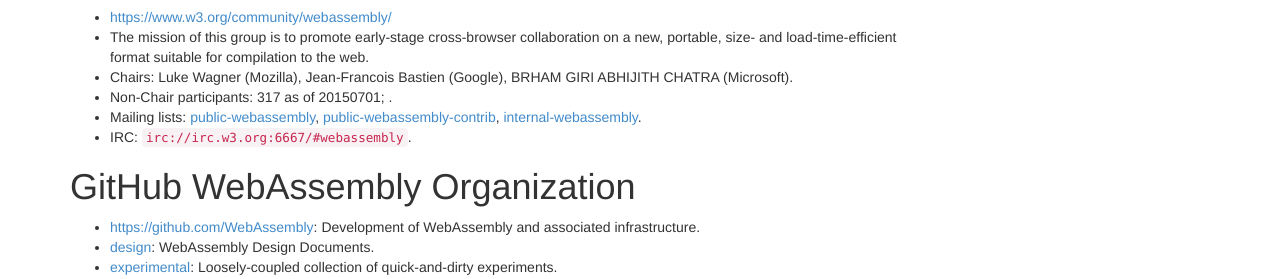
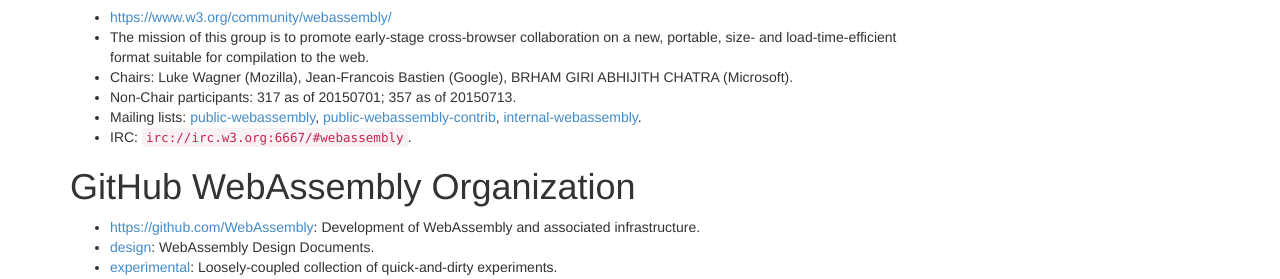
Before and after one commit to shuixin222/zqzhang.github.io, a Jekyll site: the page built from _posts/2015-07-16-web-assembly.md, in a window 1280 px wide. Shown: the part 482-761 px from the top of the page. Built offline with Jekyll 4.4.1, drawn with Linux system fonts in a browser that asks for light colours.

Commit message:
Add number of participants of web assembly community group

```diff
--- a/_posts/2015-07-16-web-assembly.md
+++ b/_posts/2015-07-16-web-assembly.md
@@ -16,7 +16,7 @@
 * [https://www.w3.org/community/webassembly/](https://www.w3.org/community/webassembly/)
 * The mission of this group is to promote early-stage cross-browser collaboration on a new, portable, size- and load-time-efficient format suitable for compilation to the web.
 * Chairs: Luke Wagner (Mozilla), Jean-Francois Bastien (Google), BRHAM GIRI ABHIJITH CHATRA (Microsoft).
-* Non-Chair participants: 317 as of 20150701; .
+* Non-Chair participants: 317 as of 20150701; 357 as of 20150713.
 * Mailing lists: [public-webassembly](https://lists.w3.org/Archives/Public/public-webassembly/), [public-webassembly-contrib](https://lists.w3.org/Archives/Public/public-webassembly-contrib/), [internal-webassembly](https://lists.w3.org/Archives/Member/internal-webassembly/).
 * IRC: `irc://irc.w3.org:6667/#webassembly`.
 
```
